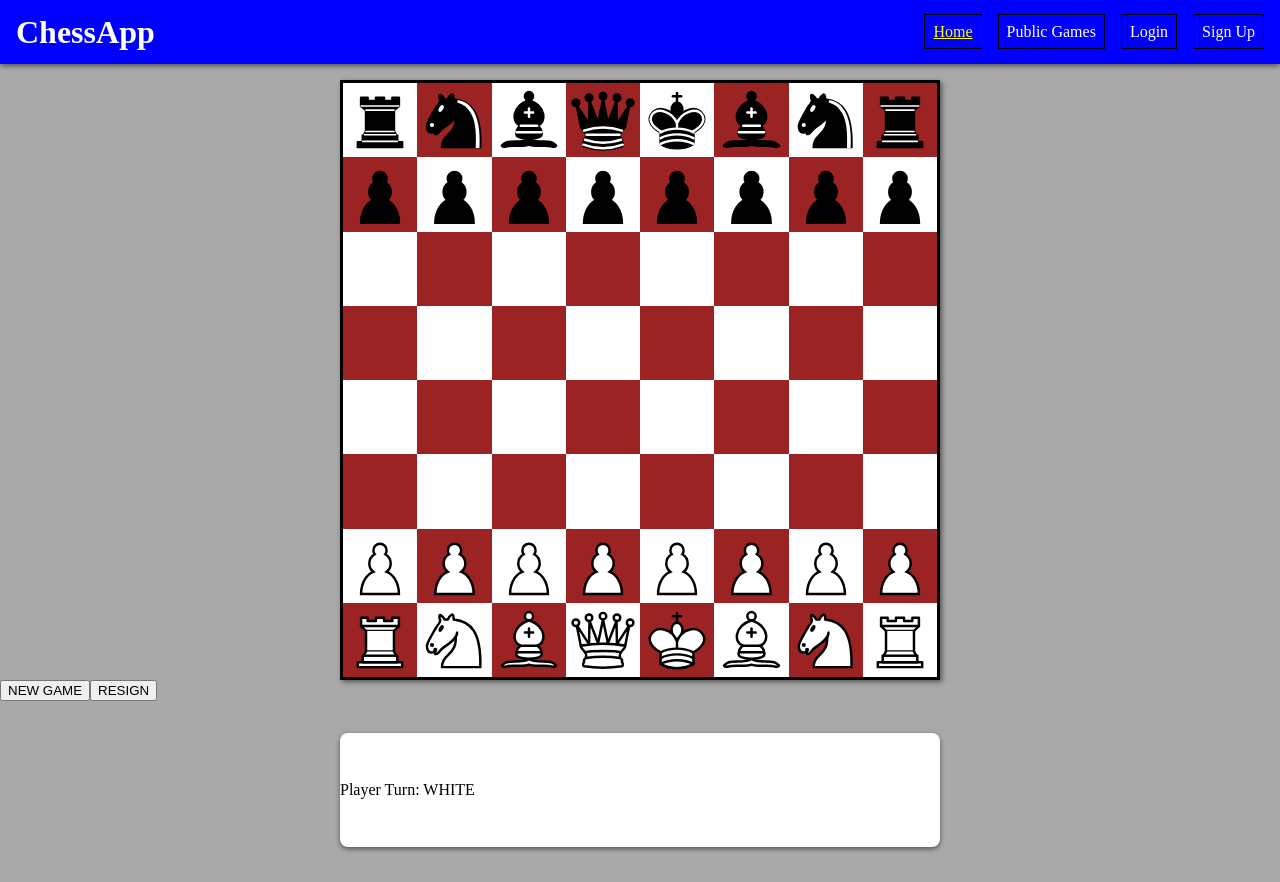
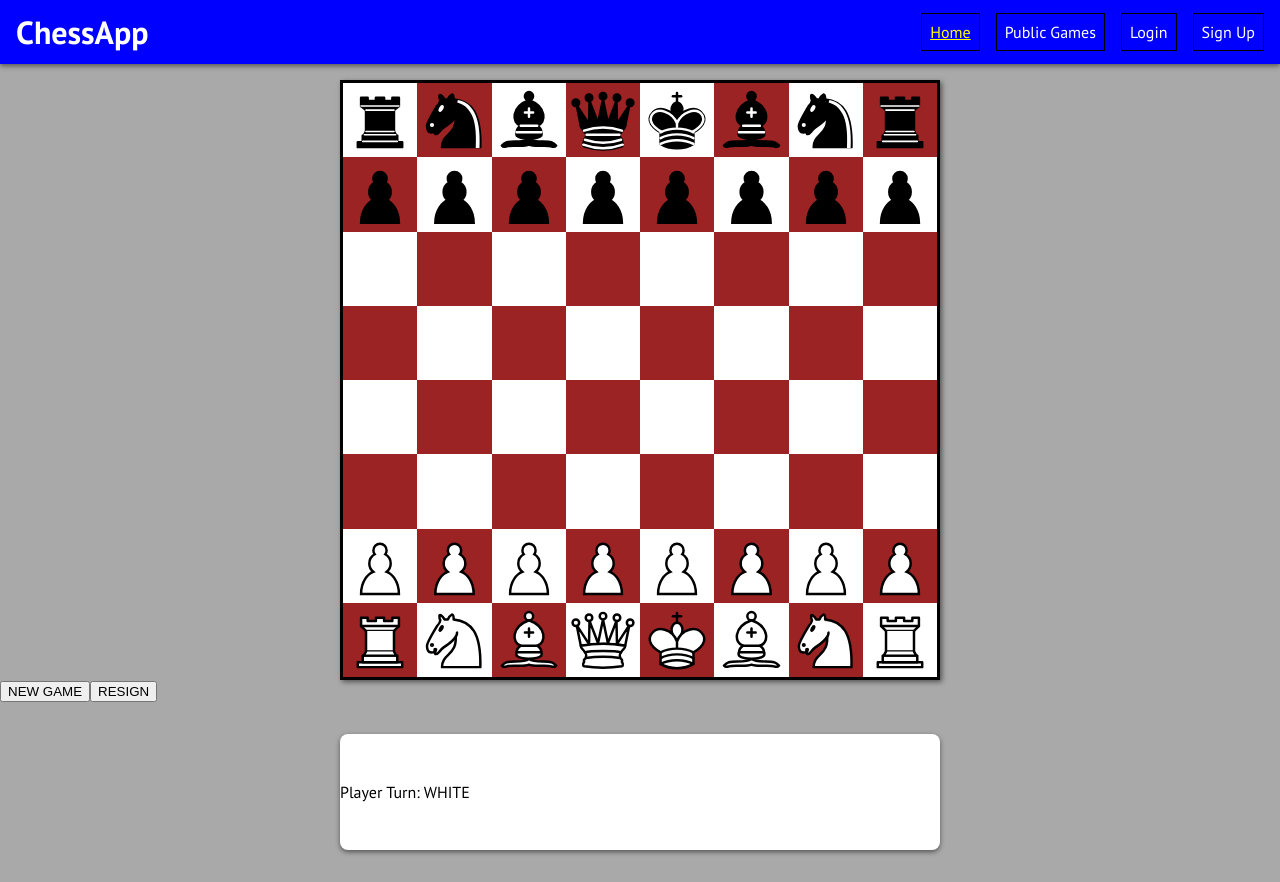
Before and after one commit to spgib/chessapp, a React (Create React App) app in the folder chessapp/: page / in a window 1280 px wide. Built offline with nearby package versions, Linux system fonts and the light colour scheme.

Commit message:
Decided on a font

```diff
--- a/chessapp/src/index.css
+++ b/chessapp/src/index.css
@@ -1,5 +1,11 @@
+@import url('https://fonts.googleapis.com/css2?family=PT+Sans:wght@400;700&display=swap');
+
 * {
   box-sizing: border-box;
+}
+
+html {
+  font-family: 'PT Sans', sans-serif;
 }
 
 body {
```
